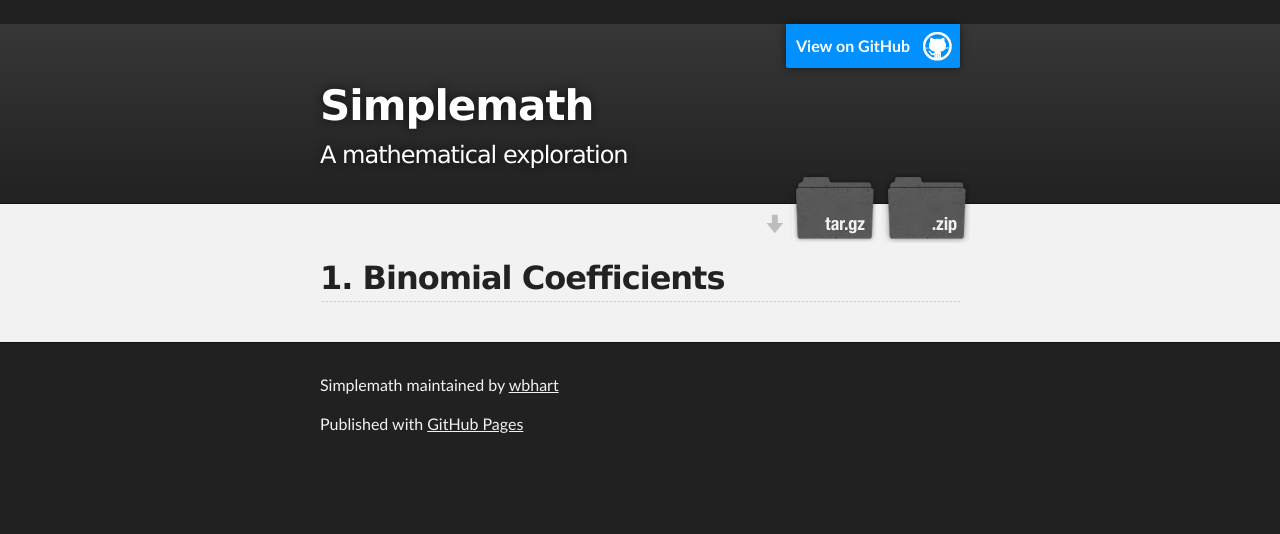
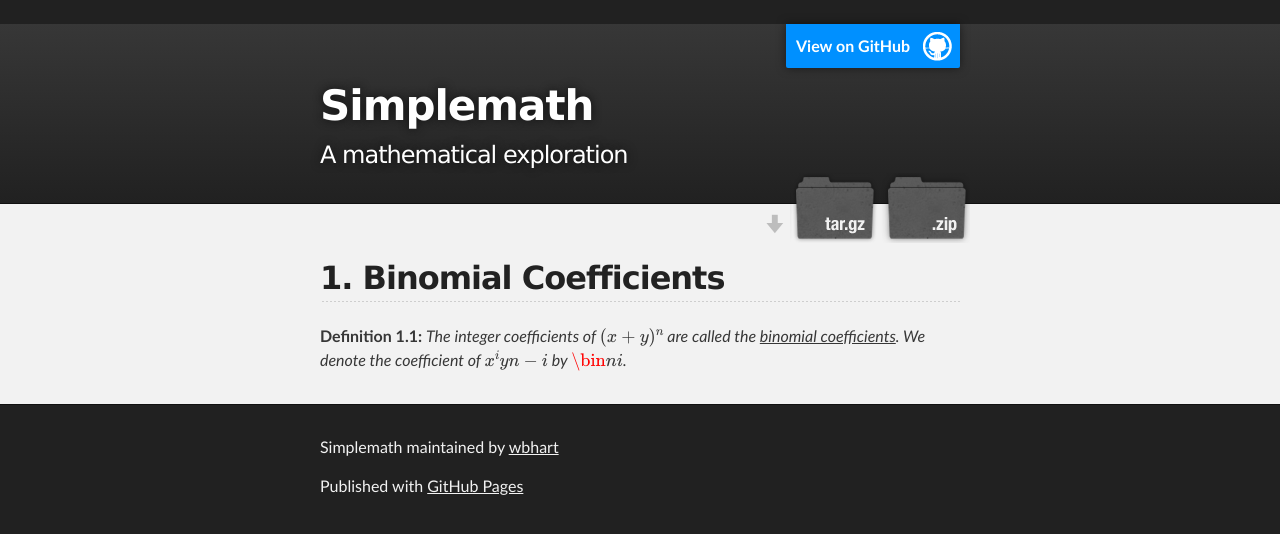
Before and after one commit to wbhart/SimpleMath, a Jekyll site: the page built from binomial.html, in a window 1280 px wide. Shown: the top 534 px of the page. Built offline with Jekyll 4.4.1, drawn with Linux system fonts in a browser that asks for light colours; formulas are drawn with MathJax 3.

Commit message:
Update binomial.html

```diff
--- a/binomial.html
+++ b/binomial.html
@@ -4,3 +4,7 @@ title: Simplemath
 ---
 
 <h2>Binomial Coefficients</h2>
+
+<definition> The integer coefficients of $(x + y)^n$ are called the <u>binomial coefficients</u>. We denote the coefficient
+of $x^iy{n-i}$ by $\bin{n}{i}$.
+</definition>
```
